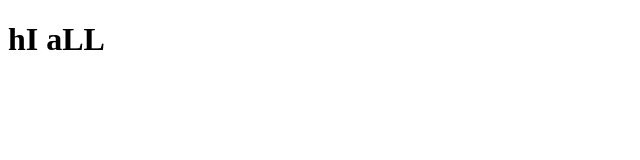
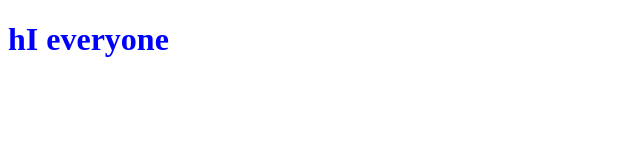
Before and after one commit to shopemet/gittest2, a plain HTML site: page index.html in a window 1280 px wide. Shown: the whole page, without its empty margins (0-640 px from the left). Drawn offline with Linux system fonts and the light colour scheme.

Commit message:
changes made by rajani

```diff
--- a/index.html
+++ b/index.html
@@ -1,13 +1,14 @@
 <!DOCTYPE html>
 <html lang="en">
 <head>
+    <link rel="stylesheet" href="style.css">
     <meta charset="UTF-8">
     <meta http-equiv="X-UA-Compatible" content="IE=edge">
     <meta name="viewport" content="width=device-width, initial-scale=1.0">
     <title>Document</title>
 </head>
 <body>
-    <h1>hI aLL</h1>
+    <h1 class="abc">hI everyone</h1>
 
 </body>
 </html>
--- a/style.css
+++ b/style.css
@@ -1,3 +1,3 @@
-H1{
+.abc{
     color: blue;
 }
```
